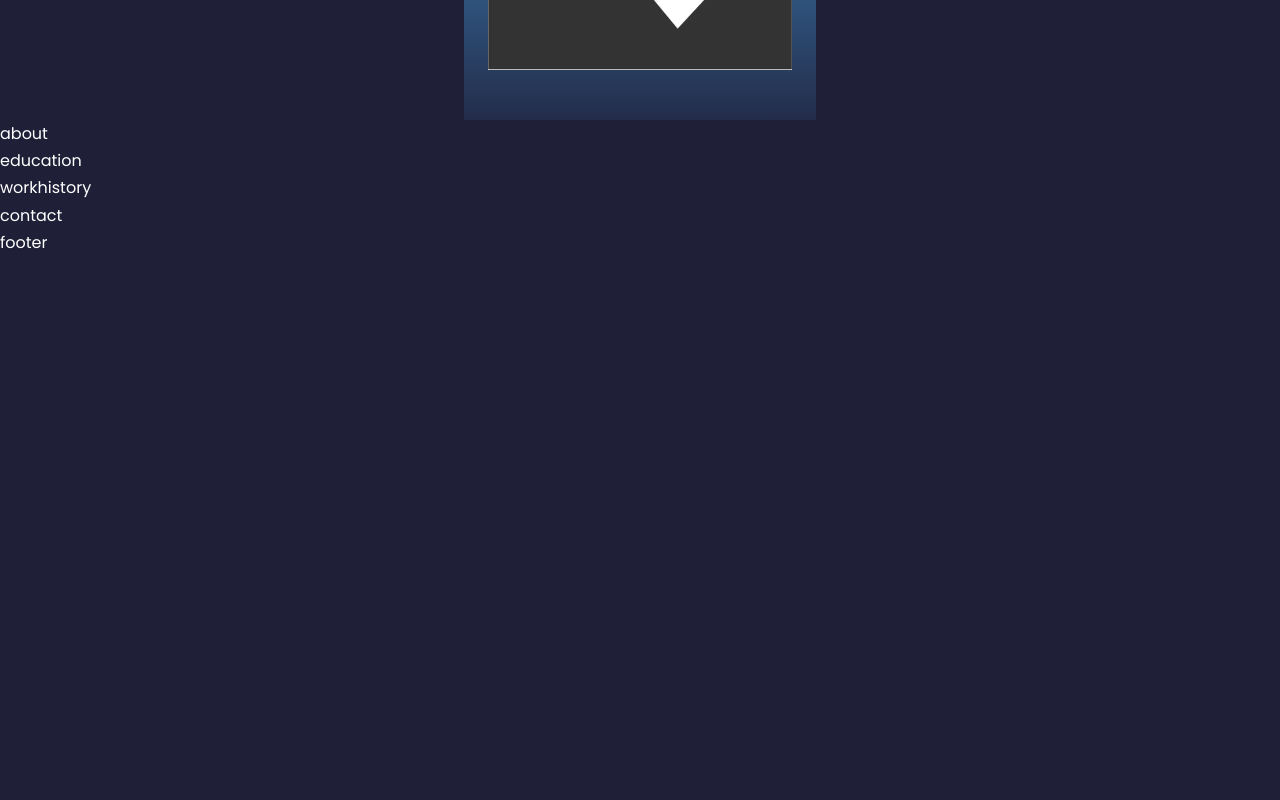
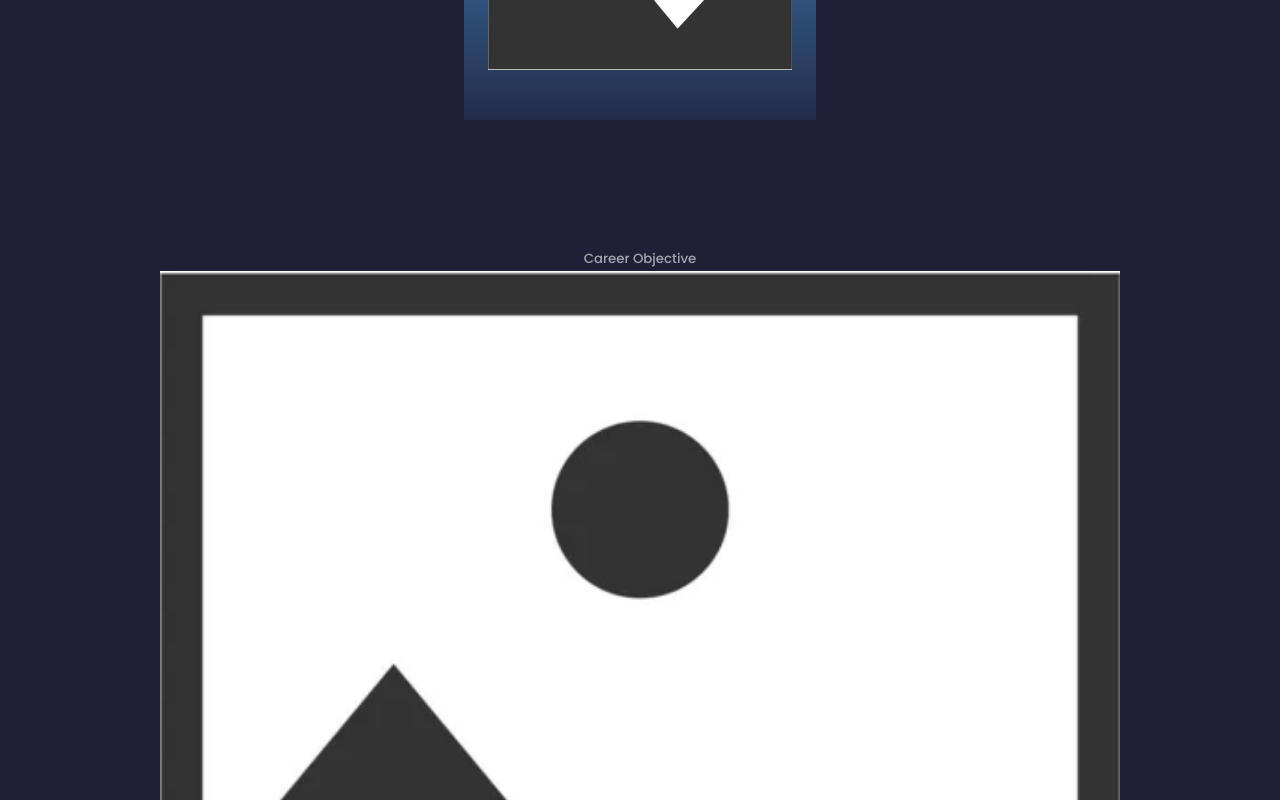
Before and after one commit to ParkerBalbach/online_resume, a React (Create React App) app: page / in a window 1280 px wide. Shown: the part 680-1480 px from the top of the page. Before the commit the page ends 936 px from the top, so only its background shows below. Built offline with nearby package versions, Linux system fonts and the light colour scheme.

Commit message:
Added placeholder for my picture

```diff
--- a/src/components/about/about.jsx
+++ b/src/components/about/about.jsx
@@ -1,9 +1,23 @@
 import React from 'react'
 import './about.css'
+import MYPIC from '../../images/placeholder_image.png'
 
 const about = () => {
   return (
-    <div>about</div>
+    <section id='about'>
+      <h5>Career Objective</h5>
+      <div className="container about__container">
+        <div className="about__me">
+          <div className="about__me-image">
+            <img src={MYPIC} alt="Me" />
+          </div>
+        </div>
+
+        <div className="about__content">
+
+        </div>
+      </div>
+    </section>
   )
 }
 
```
